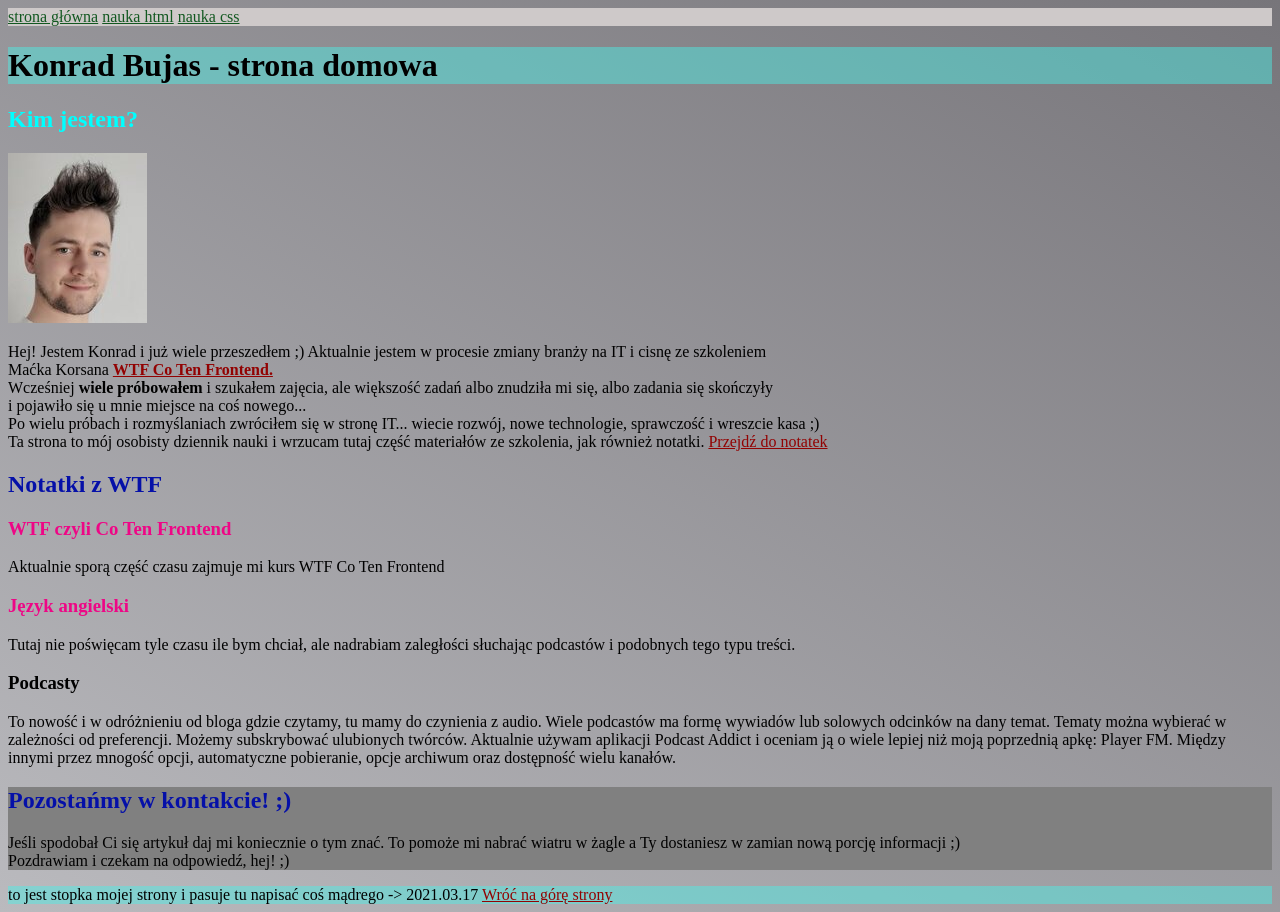
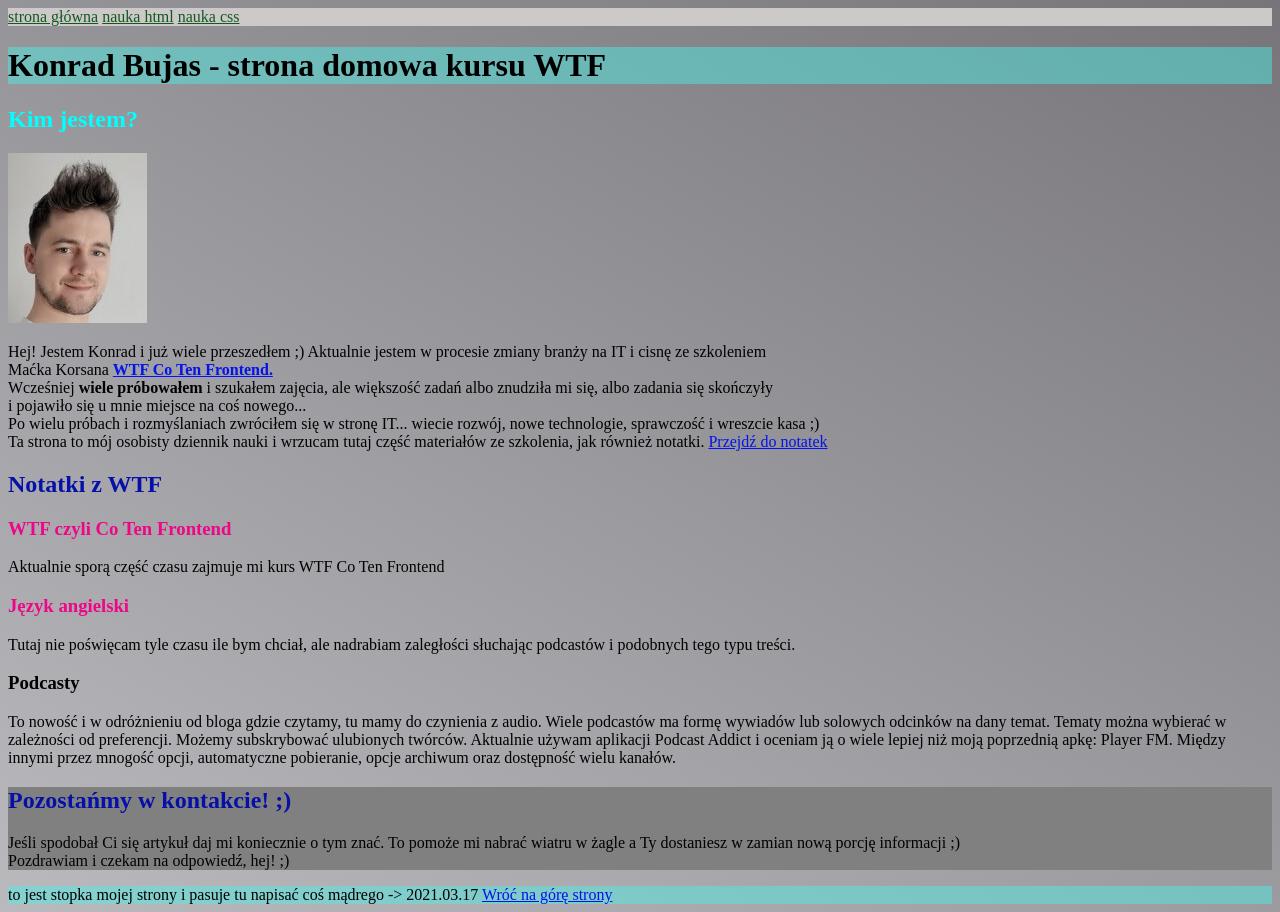
Before and after one commit to konradbujas/homepage, a plain HTML site: page index.html in a window 1280 px wide. Drawn offline with Linux system fonts and the light colour scheme.

Commit message:
heading content & links styles change

```diff
--- a/index.html
+++ b/index.html
@@ -20,7 +20,7 @@
 
     <main>
         <header>
-            <h1>Konrad Bujas - strona domowa</h1>
+            <h1>Konrad Bujas - strona domowa kursu WTF</h1>
         </header>
 
         <section>
--- a/style.css
+++ b/style.css
@@ -22,7 +22,7 @@ nav a{
 }
 
 a {
-    color: #920202;
+    color: #0313eb;
 }
 .little-header{
     color: #ee0686
```
